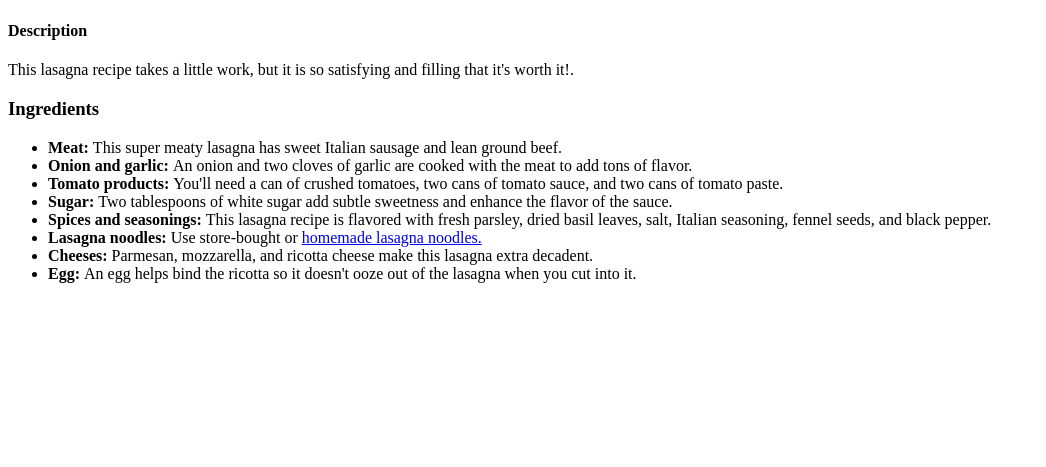
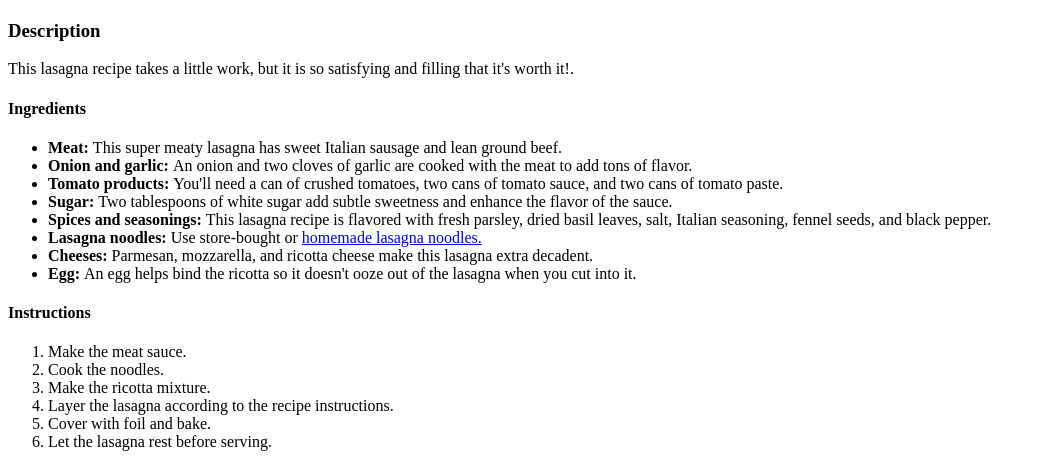
Before and after one commit to JakobSundstrom/odin-recipes, a plain HTML site: page recipes/lasagna.html in a window 1280 px wide. Shown: the part 409-876 px from the top of the page, without its empty margins (0-1046 px from the left). Before the commit the page ends 800 px from the top, so only its background shows below. Drawn offline with Linux system fonts and the light colour scheme.

Commit message:
Add instructions to the recipes

```diff
--- a/recipes/lasagna.html
+++ b/recipes/lasagna.html
@@ -10,10 +10,10 @@
     <h1>Lasagna Recipe</h1>
     <img src="https://www.vinochmatguiden.se/bilder/artikel-hog/297/lasagne-bolognese.jpg" alt="Picture of lasagna">
 
-    <h4>Description</h4>
+    <h3>Description</h3>
         <p>This lasagna recipe takes a little work, but it is so satisfying and filling that it's worth it!.</p>
 
-    <h3>Ingredients</h3>
+    <h4>Ingredients</h4>
         <ul>
             <li><strong>Meat: </strong> This super meaty lasagna has sweet Italian sausage and lean ground beef.</li>
             <li><strong>Onion and garlic: </strong>An onion and two cloves of garlic are cooked with the meat to add tons of flavor.</li>
@@ -26,5 +26,15 @@
 
             </li>
         </ul>
+
+        <h4>Instructions</h4>
+        <ol>
+            <li>Make the meat sauce.</li>
+            <li>Cook the noodles.</li>
+            <li>Make the ricotta mixture.</li>
+            <li>Layer the lasagna according to the recipe instructions.</li>
+            <li>Cover with foil and bake.</li>
+            <li>Let the lasagna rest before serving.</li>
+        </ol>
 </body>
 </html>
```
Also changed, not shown: recipes/awesomepastasalad.html (+8 -0 lines), recipes/watermelonfetasalad.html (+6 -1 lines).
